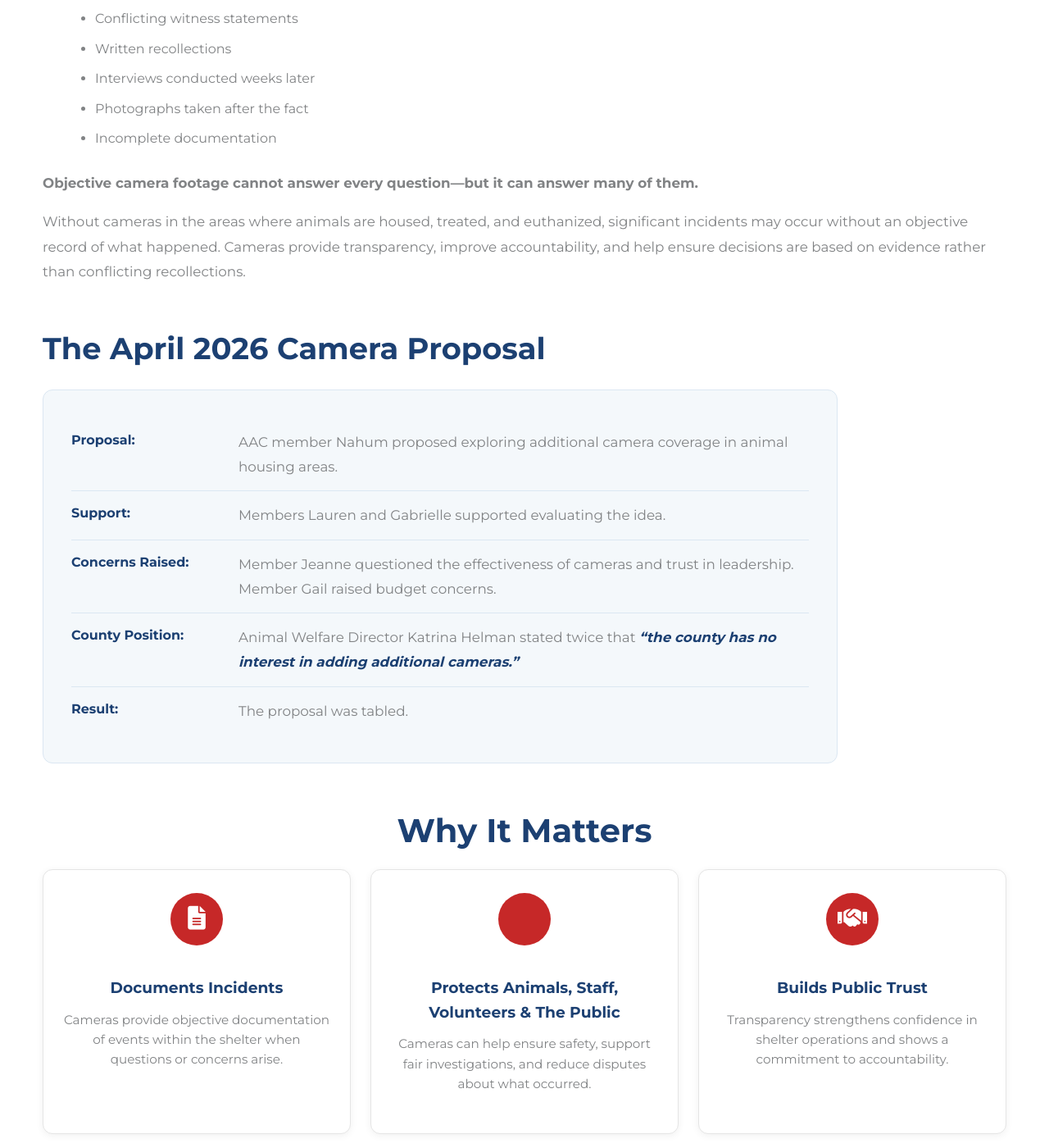
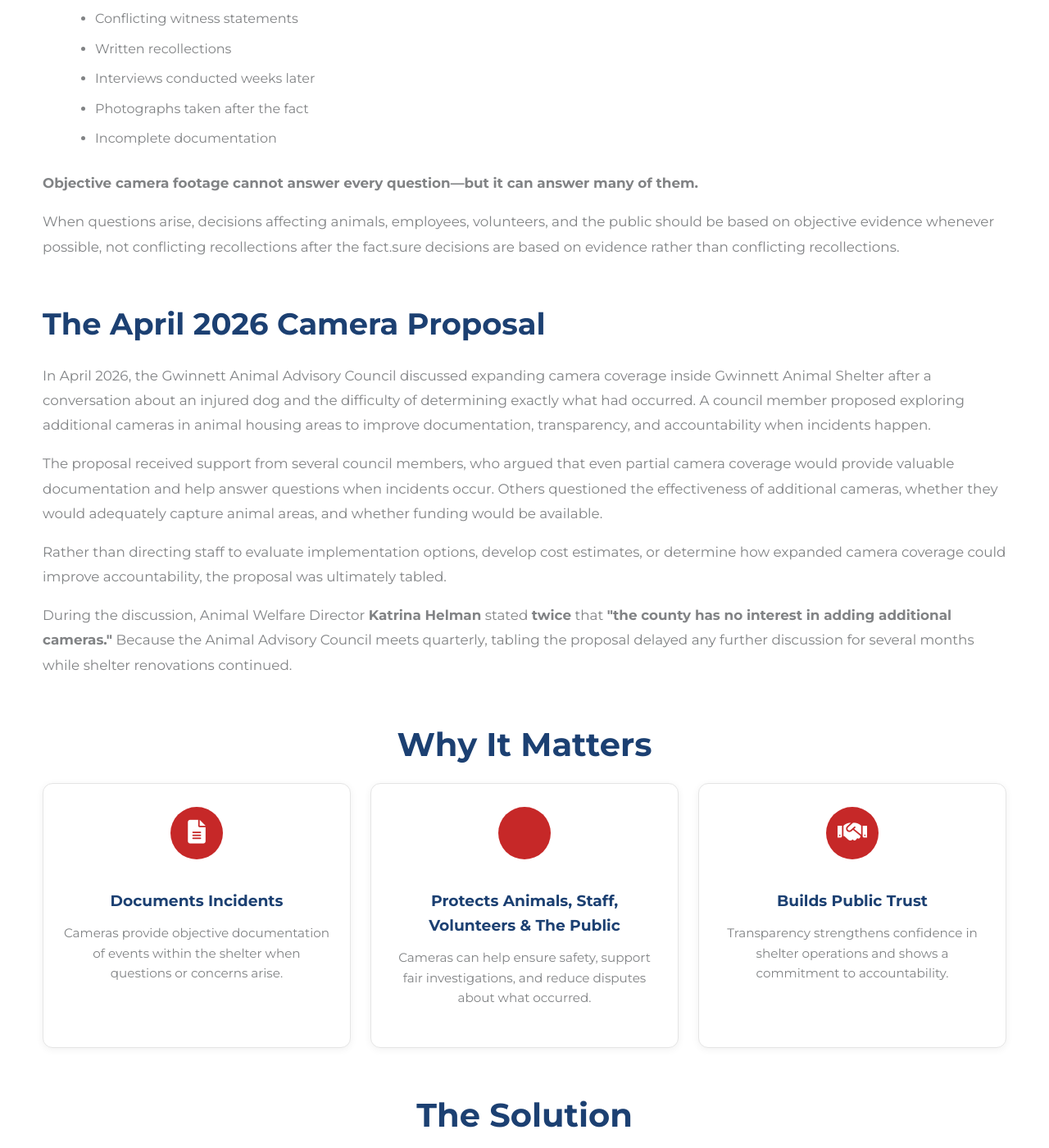
Before and after one commit to whitleybacon/gwinnett-animal-advocacy-alliance, a Jekyll site: the page built from issues/transparency-accountability/cameras/index.html, in a window 1280 px wide and 1400 px high, scrolled down 1215 px. Shown: the whole window at 82% size. Built offline with Jekyll 4.4.1, drawn with Linux system fonts in a browser that asks for light colours.

Commit message:
Update index.html

```diff
--- a/issues/transparency-accountability/cameras/index.html
+++ b/issues/transparency-accountability/cameras/index.html
@@ -230,9 +230,7 @@
     </p>
 
     <p>
-        Without cameras in the areas where animals are housed, treated, and euthanized,
-        significant incidents may occur without an objective record of what happened.
-        Cameras provide transparency, improve accountability, and help ensure decisions
+        When questions arise, decisions affecting animals, employees, volunteers, and the public should be based on objective evidence whenever possible, not conflicting recollections after the fact.sure decisions
         are based on evidence rather than conflicting recollections.
     </p>
 </section>
@@ -240,32 +238,34 @@
 <section class="camera-section">
     <h2>The April 2026 Camera Proposal</h2>
 
-    <div class="camera-proposal-card">
-        <div class="proposal-row">
-            <div class="proposal-label">Proposal:</div>
-            <p>AAC member Nahum proposed exploring additional camera coverage in animal housing areas.</p>
-        </div>
+    <p>
+        In April 2026, the Gwinnett Animal Advisory Council discussed expanding camera coverage
+        inside Gwinnett Animal Shelter after a conversation about an injured dog and the
+        difficulty of determining exactly what had occurred. A council member proposed
+        exploring additional cameras in animal housing areas to improve documentation,
+        transparency, and accountability when incidents happen.
+    </p>
 
-        <div class="proposal-row">
-            <div class="proposal-label">Support:</div>
-            <p>Members Lauren and Gabrielle supported evaluating the idea.</p>
-        </div>
+    <p>
+        The proposal received support from several council members, who argued that even
+        partial camera coverage would provide valuable documentation and help answer questions
+        when incidents occur. Others questioned the effectiveness of additional cameras,
+        whether they would adequately capture animal areas, and whether funding would be
+        available.
+    </p>
 
-        <div class="proposal-row">
-            <div class="proposal-label">Concerns Raised:</div>
-            <p>Member Jeanne questioned the effectiveness of cameras and trust in leadership. Member Gail raised budget concerns.</p>
-        </div>
+    <p>
+        Rather than directing staff to evaluate implementation options, develop cost estimates,
+        or determine how expanded camera coverage could improve accountability, the proposal
+        was ultimately tabled.
+    </p>
 
-        <div class="proposal-row">
-            <div class="proposal-label">County Position:</div>
-            <p>Animal Welfare Director Katrina Helman stated twice that <span class="camera-quote">“the county has no interest in adding additional cameras.”</span></p>
-        </div>
-
-        <div class="proposal-row">
-            <div class="proposal-label">Result:</div>
-            <p>The proposal was tabled.</p>
-        </div>
-    </div>
+    <p>
+        During the discussion, Animal Welfare Director <strong>Katrina Helman</strong> stated
+        <strong>twice</strong> that <strong>"the county has no interest in adding additional cameras."</strong>
+        Because the Animal Advisory Council meets quarterly, tabling the proposal delayed any
+        further discussion for several months while shelter renovations continued.
+    </p>
 </section>
 
 <section class="home-section">
```
